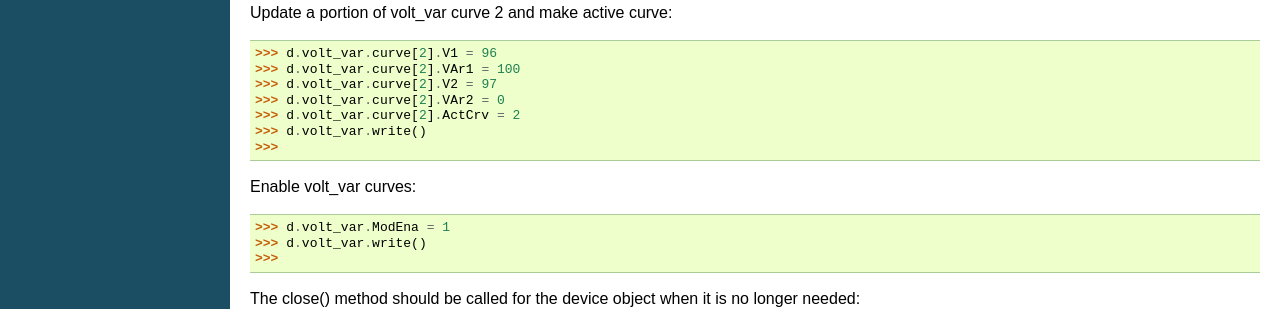
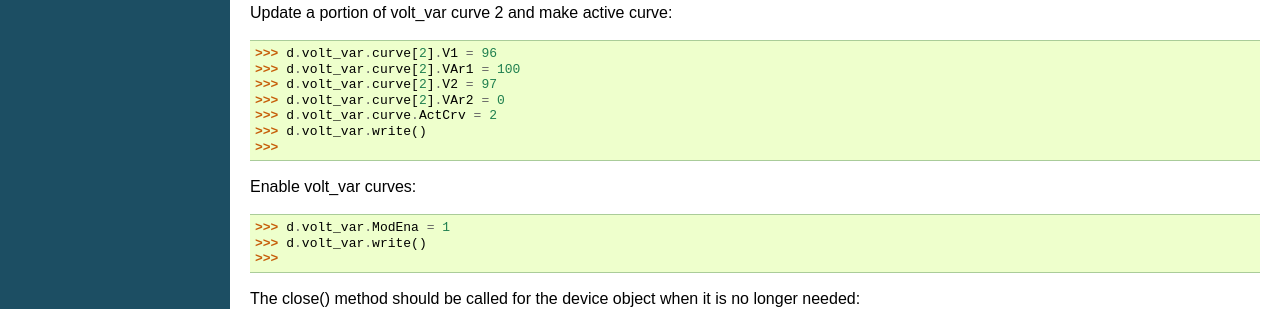
Before and after one commit to sunspec/pysunspec, a Sphinx documentation site: the page built from doc/pysunspec.rst, in a window 1280 px wide and 900 px high, scrolled down 4889 px. Shown: the part 442-751 px from the top of the window. Built offline with Sphinx 7.4.7, drawn with Linux system fonts in a browser that asks for light colours.

Commit message:
Corrected curve example.

```diff
--- a/doc/pysunspec.rst
+++ b/doc/pysunspec.rst
@@ -298,7 +298,7 @@ Update a portion of volt_var curve 2 and make active curve::
     >>> d.volt_var.curve[2].VAr1 = 100
     >>> d.volt_var.curve[2].V2 = 97
     >>> d.volt_var.curve[2].VAr2 = 0
-    >>> d.volt_var.curve[2].ActCrv = 2
+    >>> d.volt_var.curve.ActCrv = 2
     >>> d.volt_var.write()
     >>>
 
```
